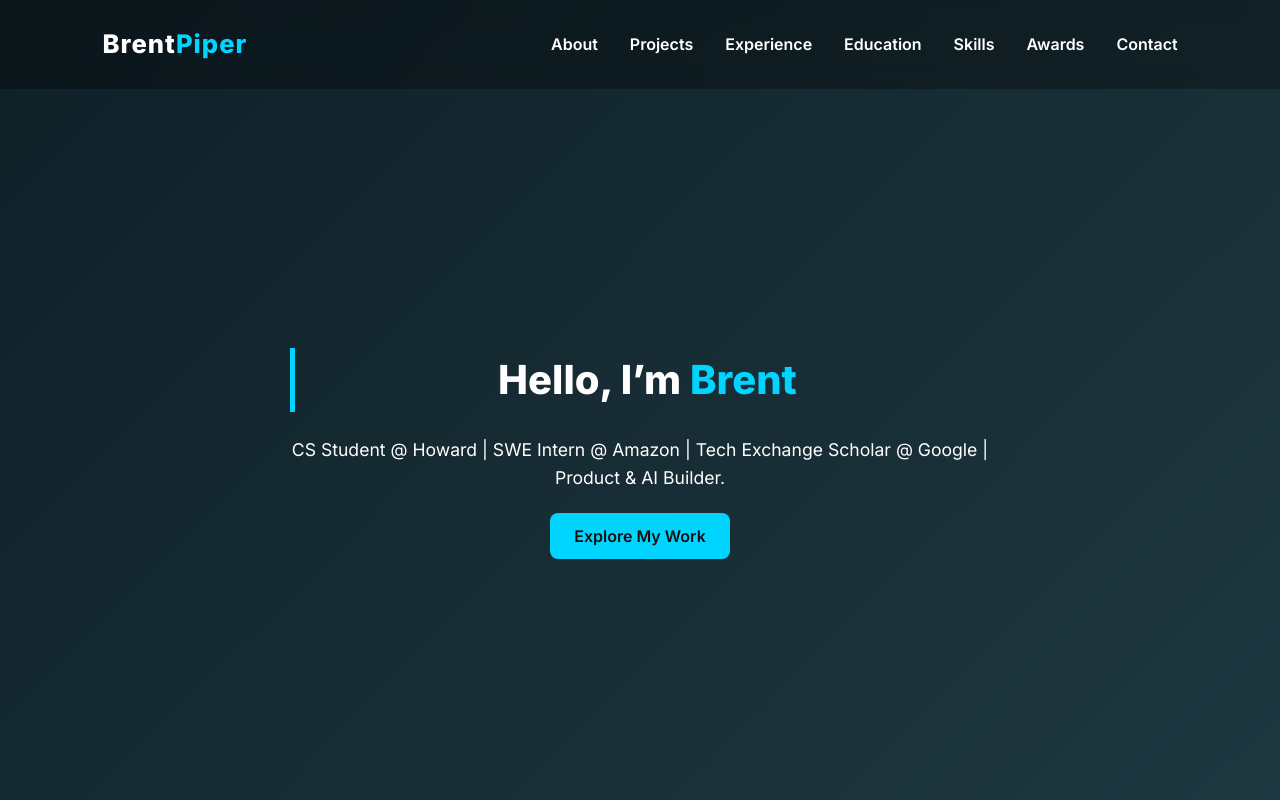
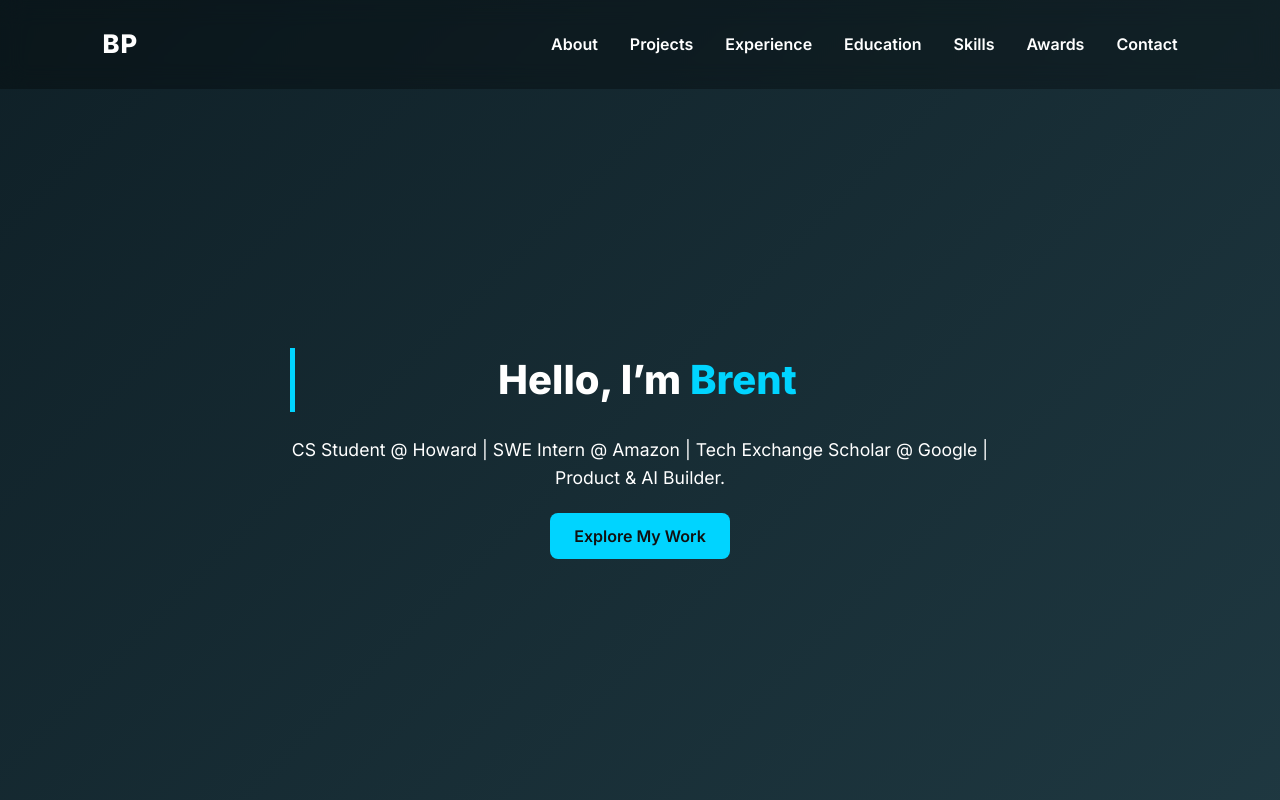
Before and after one commit to bpiper02/personal-website, a plain HTML site: page index.html in a window 1280 px wide. Shown: the top 800 px of the page. Drawn offline with Linux system fonts and the light colour scheme.

Commit message:
Update navbar

```diff
--- a/index.html
+++ b/index.html
@@ -10,7 +10,7 @@
 <body>
   <header>
     <nav class="navbar">
-      <h1 class="logo">Brent<span>Piper</span></h1>
+      <h1 class="logo">BP</span></h1>
       <ul class="nav-links">
         <li><a href="#about">About</a></li>
         <li><a href="#projects">Projects</a></li>
```
